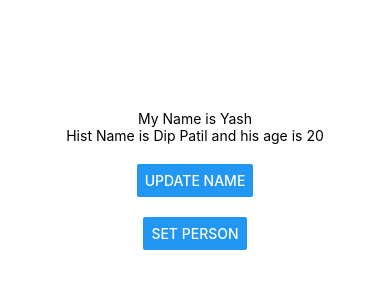
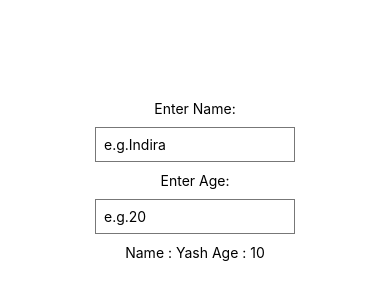
Before and after one commit to YashPatil2001/DemoReactNative, a React Native app: screen / in a window 390 px wide. Shown: the part 242-542 px from the top of the page. Built offline with nearby package versions, Linux system fonts and the light colour scheme.

Commit message:
user-input

```diff
--- a/App.js
+++ b/App.js
@@ -6,34 +6,31 @@
  * @flow strict-local
  */
 
- import React,{useState} from 'react';
- import { StyleSheet, Text, View, Button} from 'react-native';
+import React, {useState} from 'react';
+import {StyleSheet, Text, View, Button, TextInput} from 'react-native';
 
 export default function App() {
-   const [name,setName] = useState('Yash')
-   const [person,setPerson] = useState({ name:'Dip Patil' , age:20})
+  const [name, setName] = useState('Yash');
+  const [age, setAge] = useState(10);
 
 
-  const onUpdate = () => {
-     setName('Madhu')
-   }
-
- const onUpdatePerson = () => {
-   setPerson({
-     name: 'Aryaa',
-     age: '30'
-   })
- }
   return (
     <View style={styles.container}>
-        <Text>My Name is {name}</Text>
-        <Text>Hist Name is {person.name} and his age is {person.age}</Text>
-        <View style={styles.btnContainer}>
-           <Button title='Update name' onPress={onUpdate}/>
-        </View>
-        <View style={styles.btnContainer}>
-           <Button title='Set person' onPress={onUpdatePerson}/>
-        </View>
+
+      <Text>Enter Name:</Text>
+      <TextInput style={styles.input}
+                 placeholder="e.g.Indira"
+                 keyboardType='text'
+                 onChangeText={(val) => setName(val)}/>
+
+      <Text>Enter Age:</Text>
+      <TextInput style={styles.input}
+                 placeholder="e.g.20"
+                 keyboardType='numeric'
+                 onChangeText={(val) => setAge(val)} />
+      <Text>
+        Name : {name} Age : {age}
+      </Text>
     </View>
   );
 }
@@ -46,6 +43,13 @@
     justifyContent: 'center',
   },
   btnContainer: {
-       marginTop: 20
-   }
+    marginTop: 20,
+  },
+  input: {
+    borderWidth: 1,
+    borderColor: '#777',
+    padding: 8,
+    margin: 10,
+    width: 200,
+  },
 });
```
Lines whose indentation alone changed are shown as unchanged.
